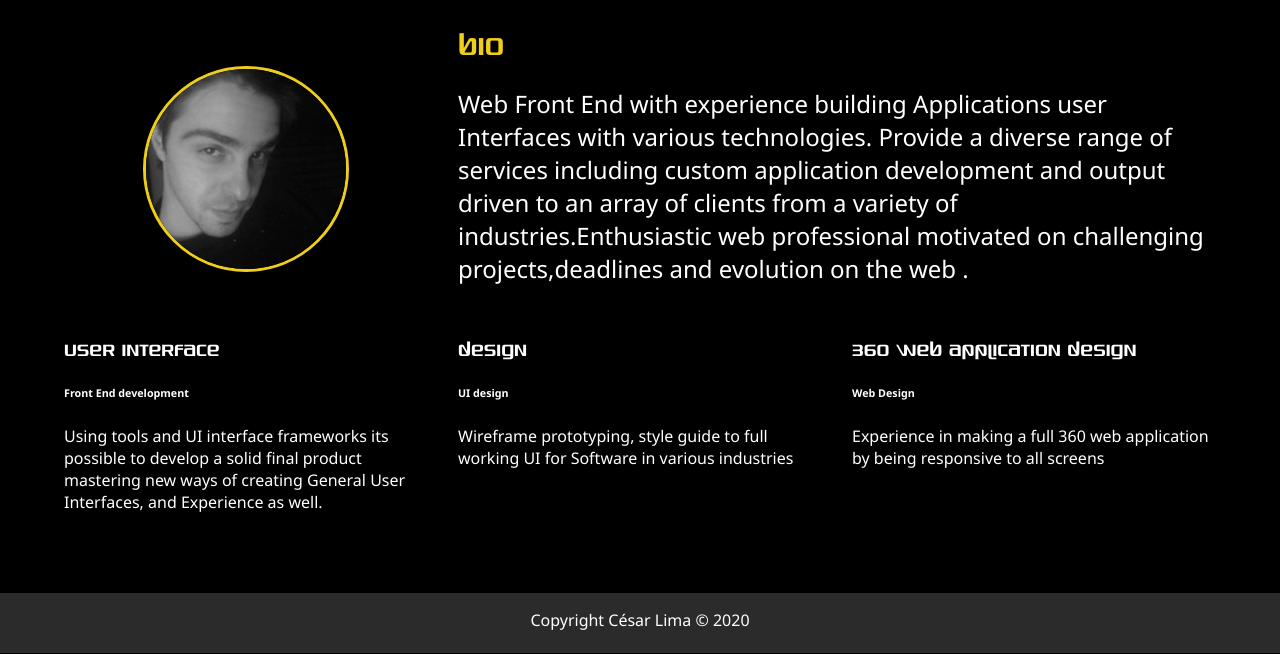
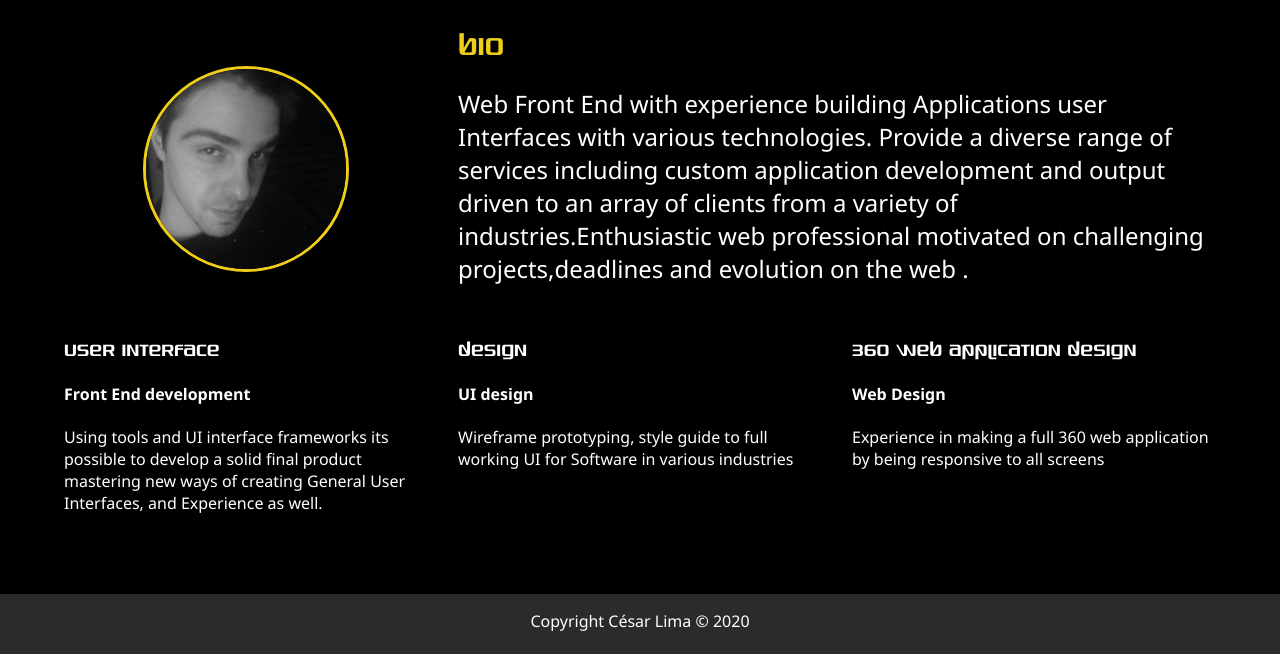
Before and after one commit to c-david-projects/portfolio-UI, a plain HTML site: page dist/about.html in a window 1280 px wide. Shown: the part 219-873 px from the top of the page. Drawn offline with Linux system fonts and the light colour scheme.

Commit message:
Added new headers

```diff
--- a/dist/about.html
+++ b/dist/about.html
@@ -70,7 +70,7 @@
 
       <div>
         <h3>User Interface</h3>
-        <h6>Front End development</h6>
+        <h4>Front End development</h4>
         <p>Using tools and UI interface frameworks its possible to develop a solid final product mastering new ways of creating
         General User Interfaces, and Experience as well.
         </p>
@@ -78,7 +78,7 @@
 
       <div>
         <h3>Design</h3>
-        <h6>UI design</h6>
+        <h4>UI design</h4>
         <p>
           Wireframe prototyping, style guide to full working UI for Software in various industries
         </p>
@@ -86,7 +86,7 @@
 
       <div>
         <h3>360 Web application Design</h3>
-        <h6>Web Design</h6>
+        <h4>Web Design</h4>
         <p>Experience in making a full 360 web application by being responsive to all screens</p>
       </div>
     </div>
```
